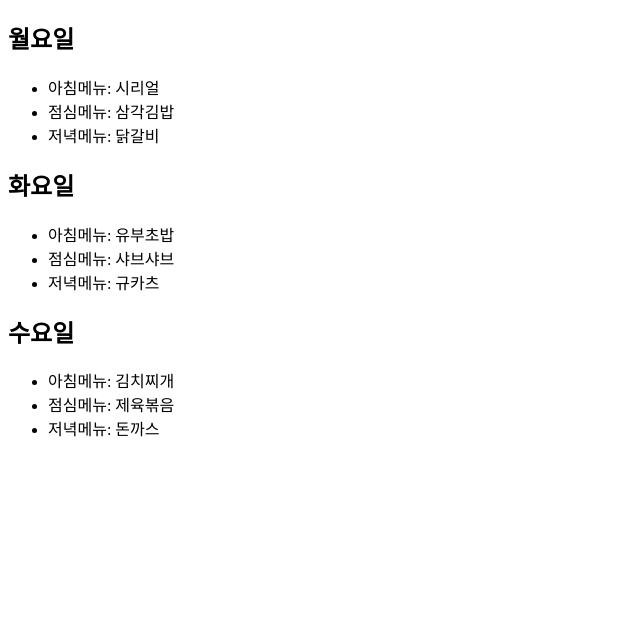
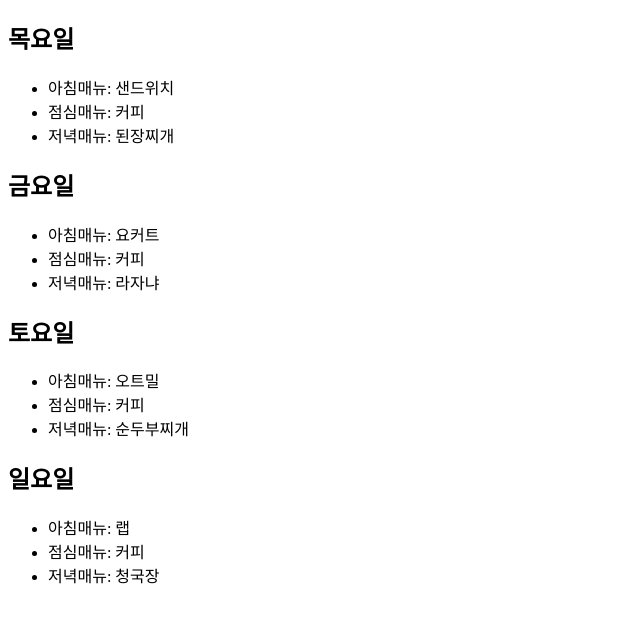
Before and after one commit to elena7993/React, a React (Create React App) app: page / in a window 1280 px wide. Shown: the top 622 px of the page, without its empty margins (0-640 px from the left). Built offline with nearby package versions, Linux system fonts and the light colour scheme.

Commit message:
18_10_24
Map()

```diff
--- a/src/components/ex_03/components/MapEx.js
+++ b/src/components/ex_03/components/MapEx.js
@@ -1,5 +1,6 @@
 import { Fragment } from "react";
 import { MapEx02 } from "./MapEX02";
+import MapEx03 from "./MapEx03";
 
 // const arr = [1, 2, 3, 4, 5];
 
@@ -22,7 +23,9 @@ export const MapEx = () => {
         <h2 key={num}>{num}</h2>
       ))} */}
 
-      <MapEx02 />
+      {/* <MapEx02 /> */}
+
+      <MapEx03 />
     </div>
   );
 };
--- /dev/null
+++ b/src/components/ex_03/components/MapEx03.js
@@ -0,0 +1,49 @@
+const weeklyMenus = [
+  {
+    id: 0,
+    week: "목요일",
+    break: "샌드위치",
+    lunck: "커피",
+    dinner: "된장찌개"
+  },
+  {
+    id: 1,
+    week: "금요일",
+    break: "요커트",
+    lunck: "커피",
+    dinner: "라자냐"
+  },
+  {
+    id: 2,
+    week: "토요일",
+    break: "오트밀",
+    lunck: "커피",
+    dinner: "순두부찌개"
+  },
+  {
+    id: 3,
+    week: "일요일",
+    break: "랩",
+    lunck: "커피",
+    dinner: "청국장"
+  }
+];
+
+const MapEx03 = () => {
+  return(
+    <div>
+       {weeklyMenus.map((menu) => (
+         <div key={menu.id}>
+          <h2>{menu.week}</h2>
+          <ul>
+            <li>아침매뉴: {menu.break}</li>
+            <li>점심매뉴: {menu.lunck}</li>
+            <li>저녁매뉴: {menu.dinner}</li>
+         </ul>
+         </div>
+       ))}
+    </div>
+  )
+}
+
+export default MapEx03;
```
Also changed, not shown: src/App.js (line endings or trailing spaces), 1 other file (tests, documents, lock files or other folders).
